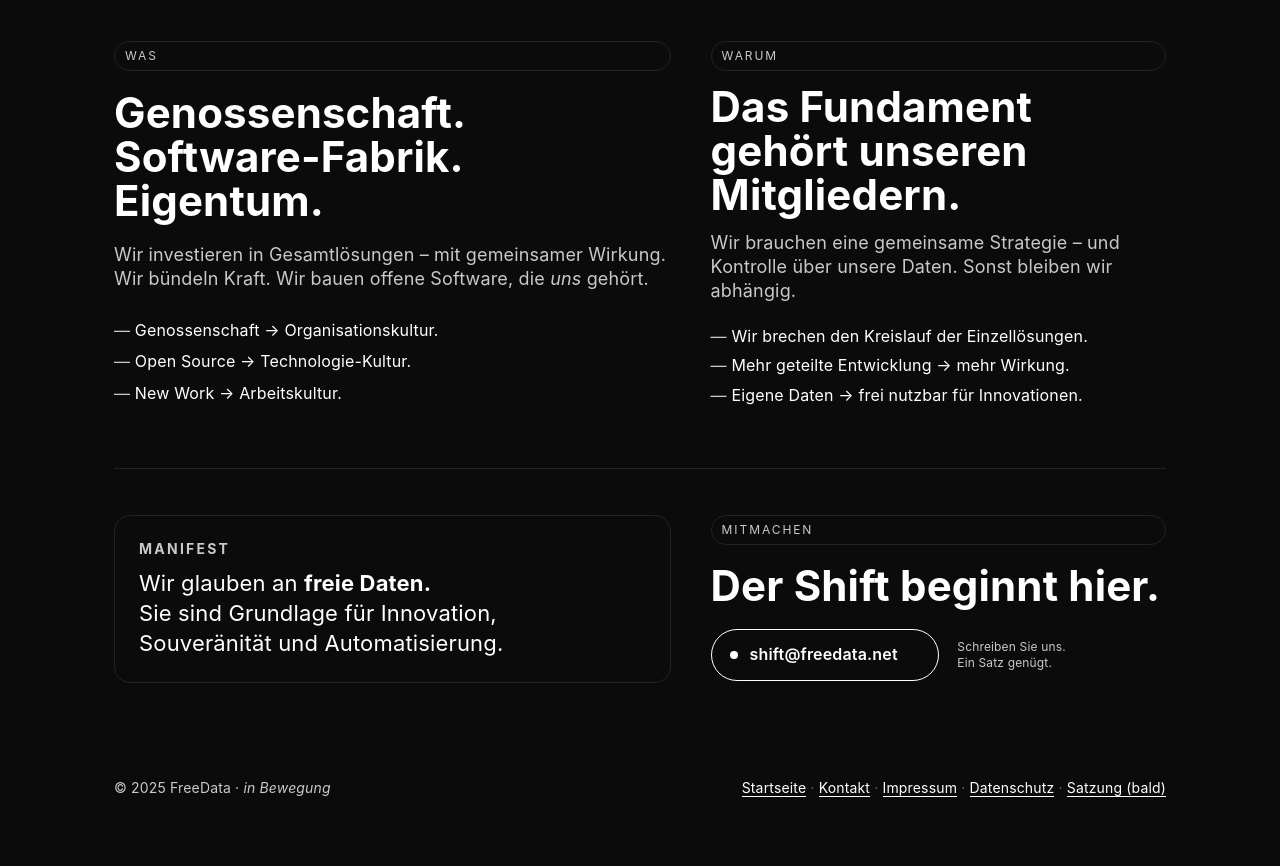
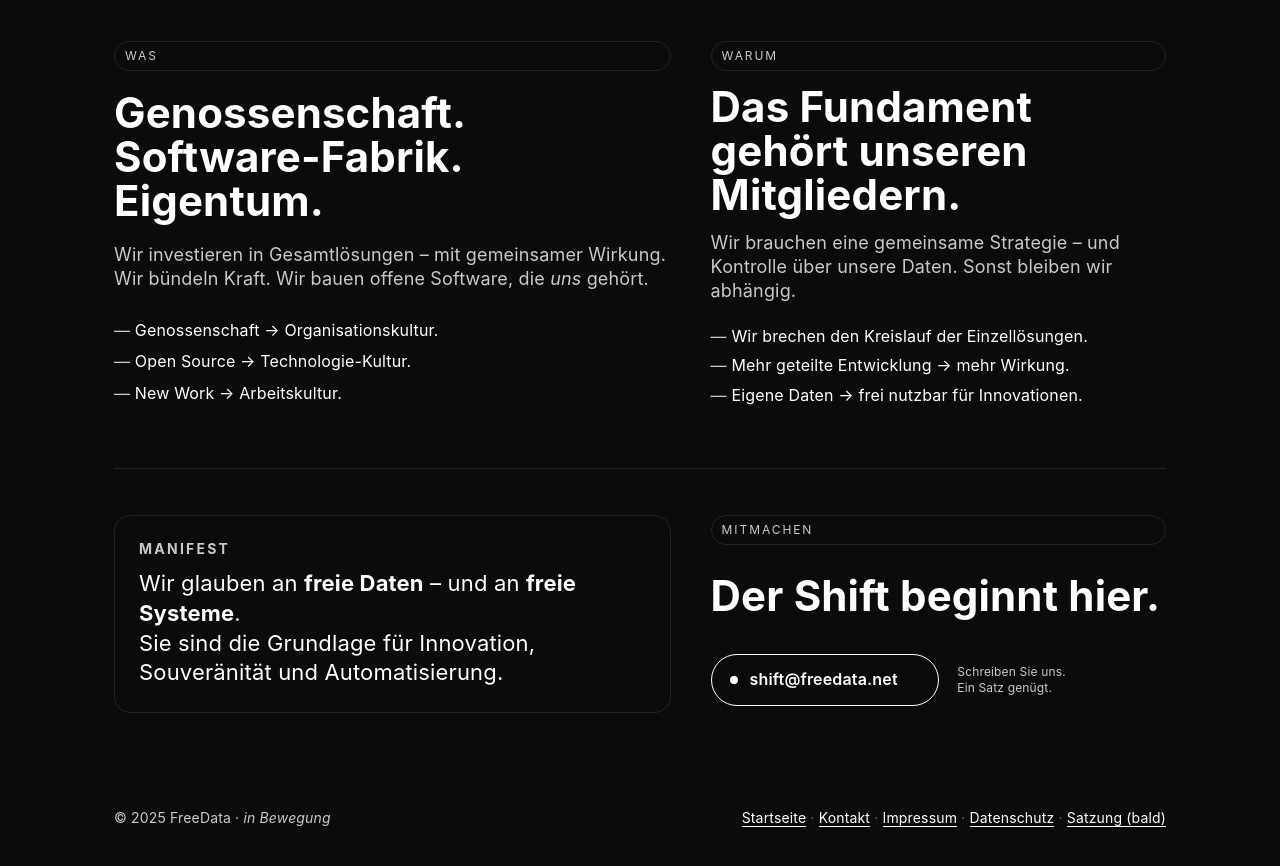
Before and after one commit to freedata-coop/freedata-coop.github.io, a Jekyll site: the page built from index.md, in a window 1280 px wide and 900 px high, scrolled down 962 px. Shown: the top 866 px of the window. Built offline with Jekyll 4.4.1, drawn with Linux system fonts in a browser that asks for light colours.

Commit message:
fix index.md

```diff
--- a/index.md
+++ b/index.md
@@ -53,8 +53,9 @@ title: FreeData – Wir ziehen die Linien neu ins Spielfeld.
 <section class="grid" aria-label="Manifest und Einladung">
 <div class="manifest">
   <h3>Manifest</h3>
-  <p>Wir glauben an <strong>freie Daten.</strong><br>
-  Sie sind Grundlage für Innovation, <br>Souveränität und Automatisierung.</p>
+  <p>Wir glauben an <strong>freie Daten</strong> –
+  und an <strong>freie Systeme</strong>.<br>
+  Sie sind die Grundlage für Innovation, <br>Souveränität und Automatisierung.</p>
 </div>
 
   <div class="stack">
```
Also changed, not shown: blog.md (+1 -1 lines).
